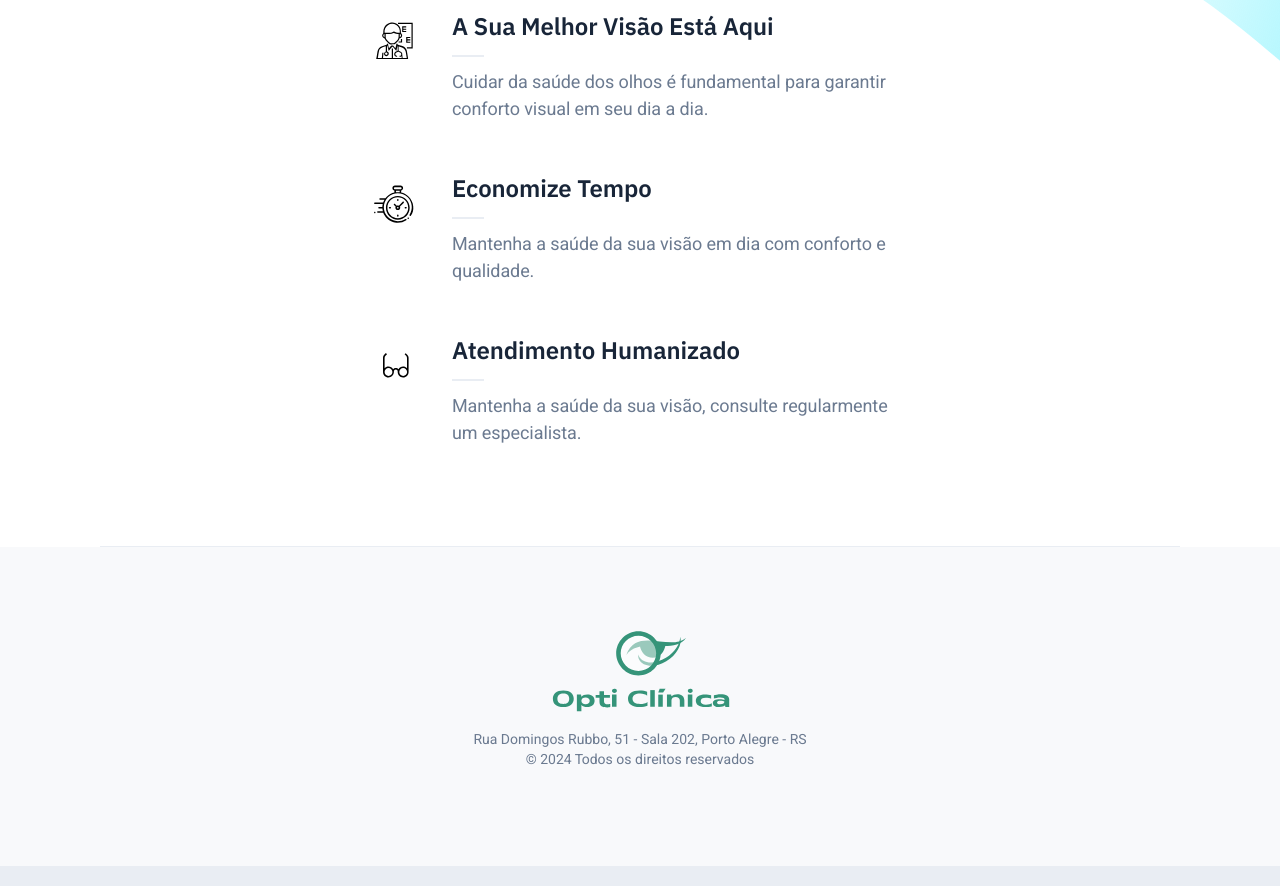
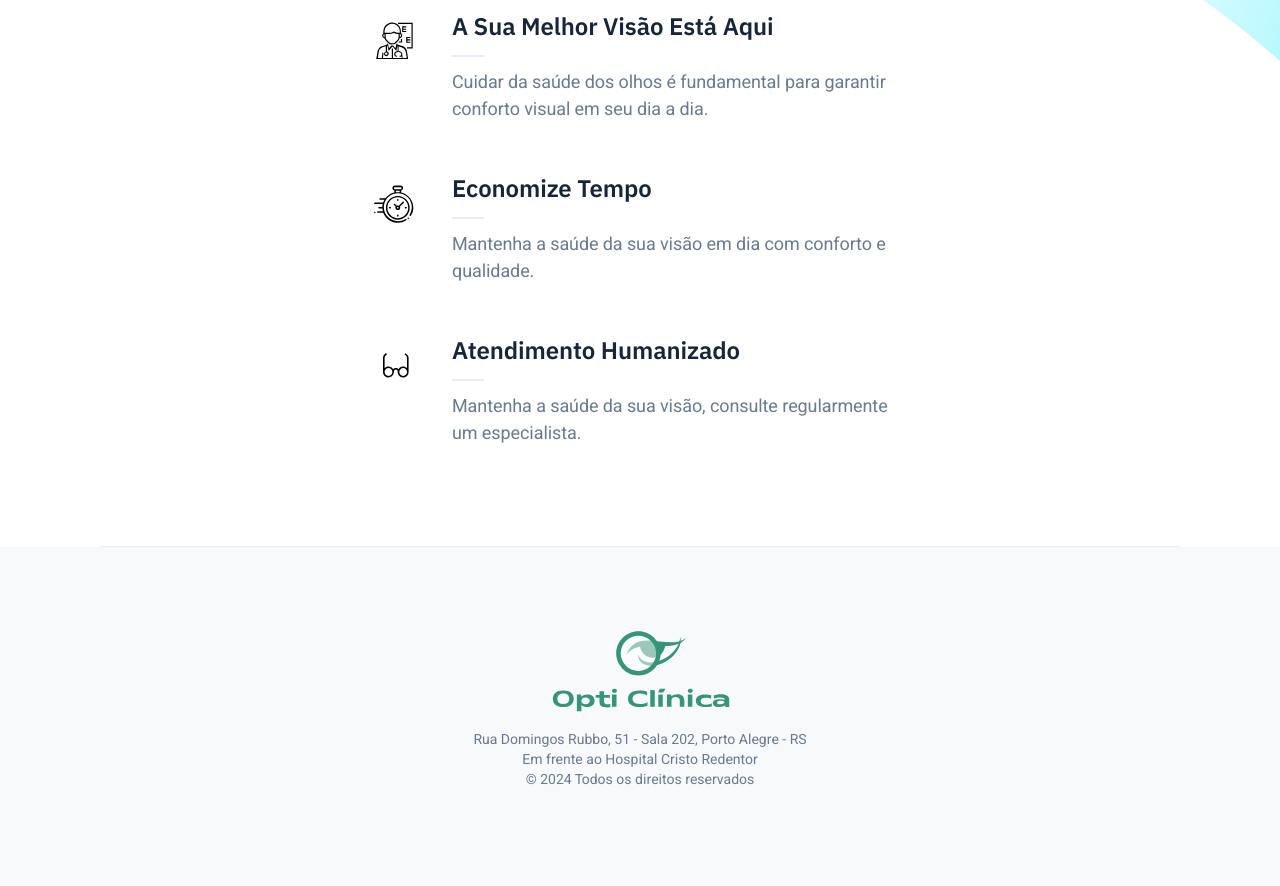
Before and after one commit to RaphaelFreire/opticlinica, a plain HTML site: page index.html in a window 1280 px wide. Shown: the part 717-1603 px from the top of the page. Drawn offline with nearby package versions, Linux system fonts and the light colour scheme.

Commit message:
add info address

```diff
--- a/index.html
+++ b/index.html
@@ -152,7 +152,7 @@
                 />
               </div>
               <div>
-                <div>Rua Domingos Rubbo, 51 - Sala 202, Porto Alegre - RS</div>
+                <div>Rua Domingos Rubbo, 51 - Sala 202, Porto Alegre - RS<br/>Em frente ao Hospital Cristo Redentor</div>
                 <div class="footer-copyright">
                   &copy; 2024 Todos os direitos reservados
                 </div>
```
